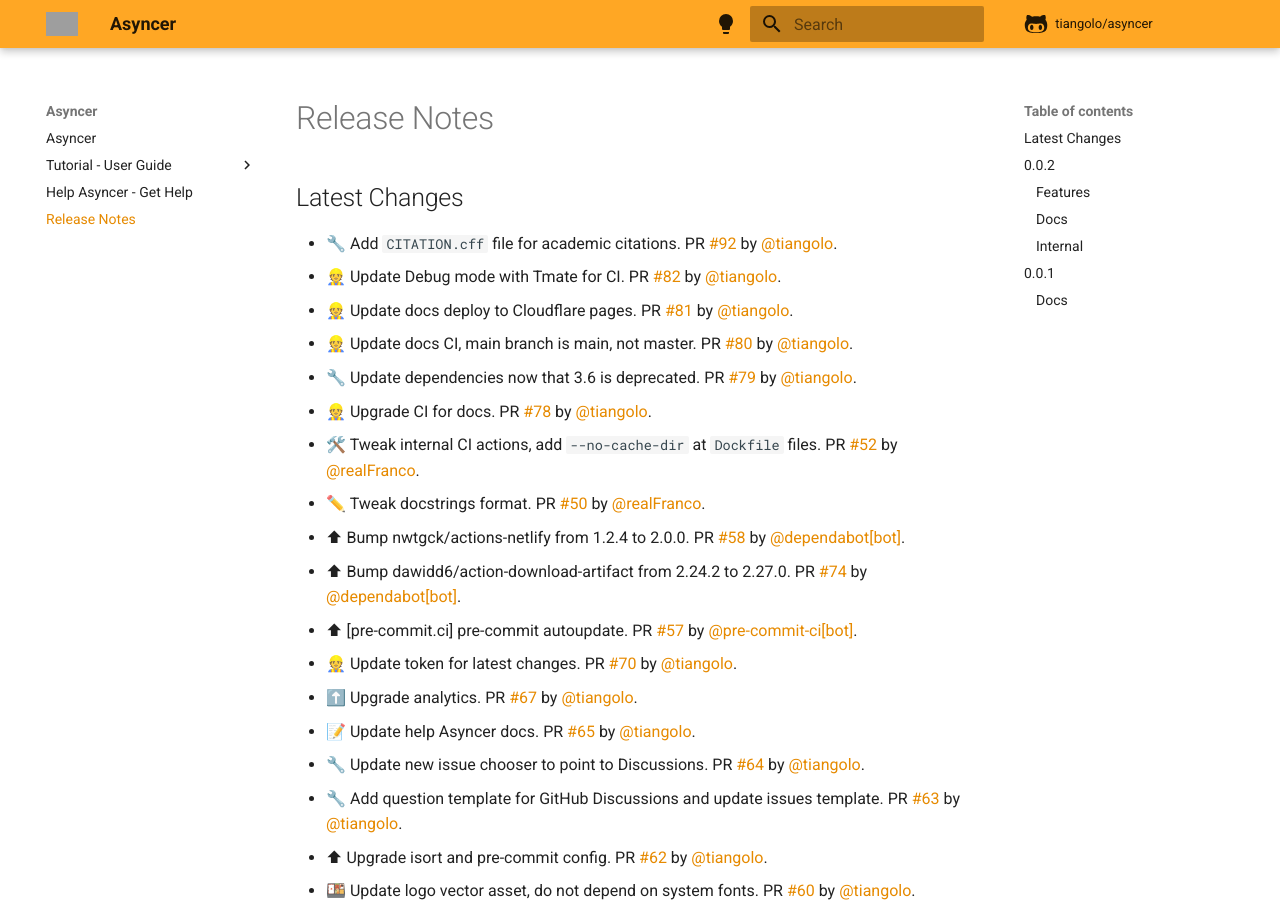
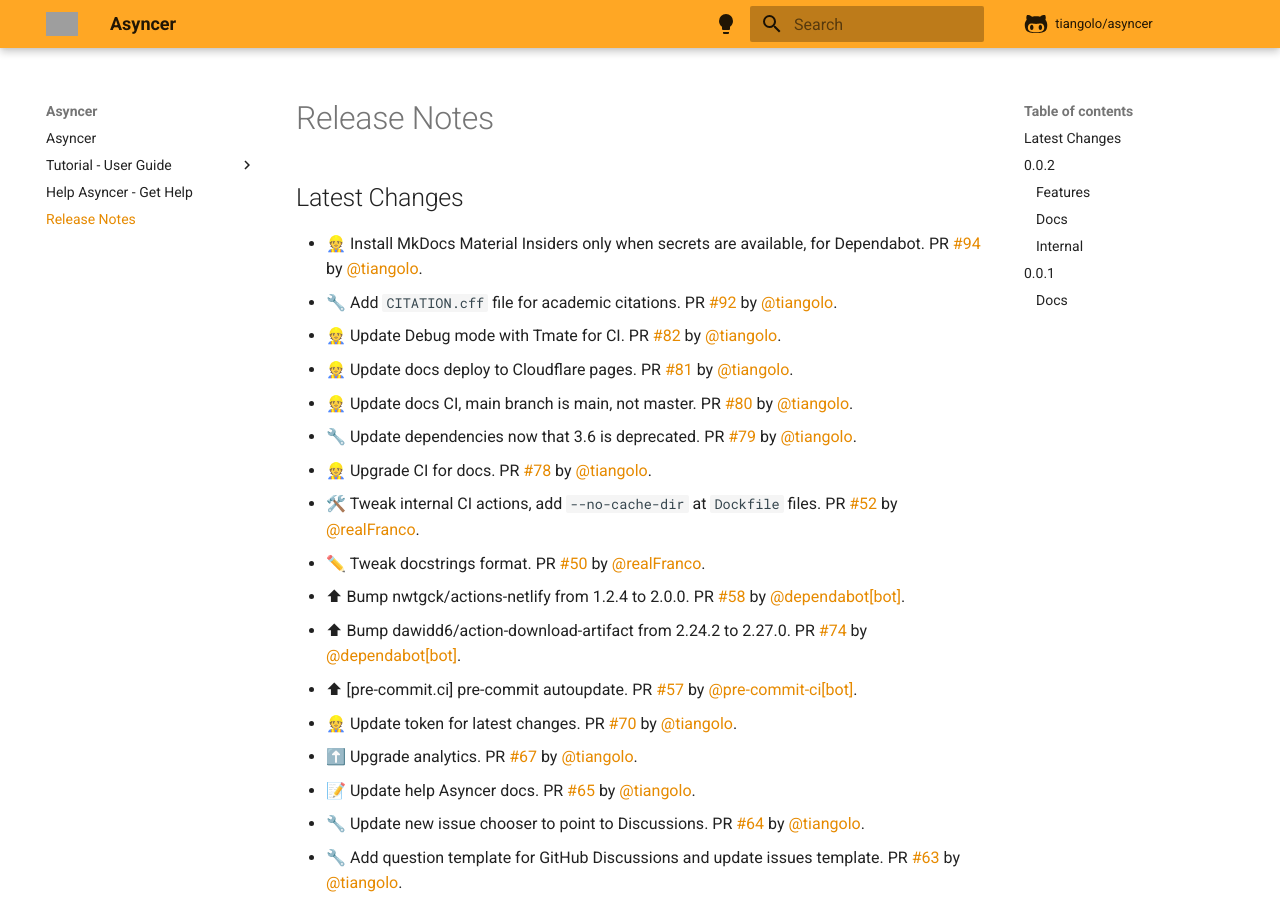
Before and after one commit to fastapi/asyncer, an MkDocs documentation site: the page built from docs/release-notes.md, in a window 1280 px wide and 900 px high. Built offline with MkDocs 1.6.1 and Material for MkDocs 9.7.7, drawn with Linux system fonts in a browser that asks for light colours; comment, search, counter and statistics services are not loaded; grey boxes are pictures that could not be loaded.

Commit message:
📝 Update release notes

```diff
--- a/docs/release-notes.md
+++ b/docs/release-notes.md
@@ -2,6 +2,7 @@
 
 ## Latest Changes
 
+* 👷 Install MkDocs Material Insiders only when secrets are available, for Dependabot. PR [#94](https://github.com/tiangolo/asyncer/pull/94) by [@tiangolo](https://github.com/tiangolo).
 * 🔧 Add `CITATION.cff` file for academic citations. PR [#92](https://github.com/tiangolo/asyncer/pull/92) by [@tiangolo](https://github.com/tiangolo).
 * 👷 Update Debug mode with Tmate for CI. PR [#82](https://github.com/tiangolo/asyncer/pull/82) by [@tiangolo](https://github.com/tiangolo).
 * 👷 Update docs deploy to Cloudflare pages. PR [#81](https://github.com/tiangolo/asyncer/pull/81) by [@tiangolo](https://github.com/tiangolo).
```
